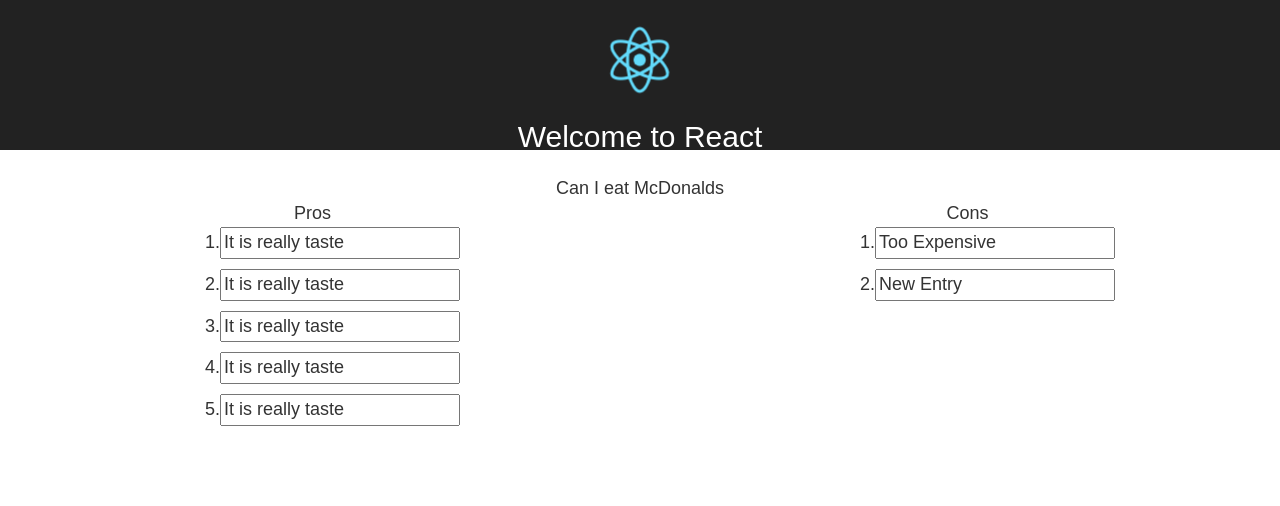
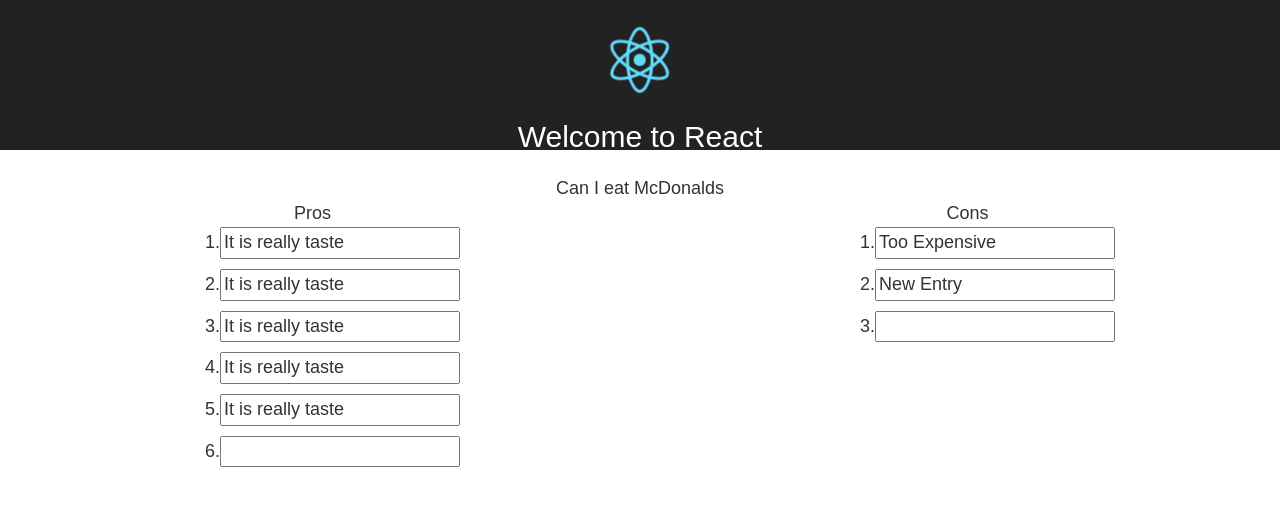
Before and after one commit to Khachatour/Pros-And-Cons, a React (Create React App) app: page / in a window 1280 px wide. Shown: the top 506 px of the page. Built offline with nearby package versions, Linux system fonts and the light colour scheme.

Commit message:
fixed with two components one is statefull and other one is stateless

```diff
--- a/src/App.js
+++ b/src/App.js
@@ -21,14 +21,14 @@ class App extends Component {
               Pros
               <List
                 valueArr={
-                  ['It is really taste', 'It is really taste', 'It is really taste', 'It is really taste', 'It is really taste']
+                  ['It is really taste', 'It is really taste', 'It is really taste', 'It is really taste', 'It is really taste','']
                 } />
             </Col>
             <Col md={6}>
               Cons
               <List
                 valueArr={
-                  ['Too Expensive', 'New Entry']
+                  ['Too Expensive', 'New Entry','']
                 } />
             </Col>
           </Row>
--- a/src/components/List.js
+++ b/src/components/List.js
@@ -1,56 +1,48 @@
 import React, { Component } from 'react'
 import ListItem from './ListItem'
-import update from 'immutability-helper';
 
 class List extends Component {
     constructor(props) {
         super(props)
-        let { valueArr } = props
         this.state = {
-            valueArr
+            valueArr: props.valueArr
         }
+        this.copiedArr = this.state.valueArr.slice()
     }
 
-    handleInputChanges(e, index) {
-        if (index === (this.state.valueArr.length - 1)) {
-            //Updates value in state using immutability-helper
-            this.setState({
-                valueArr: update(this.state.valueArr, { $splice: [[index, 1, e.target.value]], $push: [''] })
-            })
-        } else {
-            if (e.target.value === '') {
-                this.setState({
-                    valueArr: update(this.state.valueArr, { $splice: [[index, 1]] })
-                })
-            } else {
-                this.setState({
-                    valueArr: update(this.state.valueArr, { $splice: [[index, 1, e.target.value]] })
-                })
-            }
-        }
+    lastItemHandle(newVal) {
+        this.copiedArr[this.copiedArr.length-1] = newVal
+        this.copiedArr.push('')
+        this.setState({
+            valueArr: this.copiedArr
+        })
     }
 
-    handleBlurChanges(e, index) {
-        if (!e.target.value && index === (this.state.valueArr.length - 1)) {
-            this.setState({
-                valueArr: update(this.state.valueArr, { $splice: [[index, 1]] })
-            })
-        }
+    deleteItem(index) {
+        this.copiedArr.splice(index, 1)
+        this.setState({
+            valueArr: this.copiedArr
+        })
     }
-
-    test(item) {
-        console.log(item)
+    editItem(newVal, index) {
+        this.copiedArr[index] = newVal
+        this.setState({
+            valueArr: this.copiedArr
+        })
     }
 
     render() {
+        const {valueArr} = this.state
         return (
             <div>
                 <ol>
                     {this.state.valueArr.map((item, index) =>
                         <ListItem key={index}
-                                  value={item}
+                                  valueArr={valueArr}
                                   index={index}
-                                  listItemInputChange={() => this.test(item)}/>
+                                  lastItemHandle={(e) => this.lastItemHandle(e)}
+                                  deleteItem={() => this.deleteItem(index)}
+                                  editItem={(e) => this.editItem(e, index)}/>
                     )}
                 </ol>
             </div>
--- a/src/components/ListItem.js
+++ b/src/components/ListItem.js
@@ -2,21 +2,25 @@ import React from 'react'
 
 
 
-export default function ListItem(props) {
+export default function ListItem({ valueArr, index, lastItemHandle, deleteItem, editItem }) {
+
+
     const handleInputChanges = (e, index) => {
-        console.log(index)
-        /**
-         * Call function for every case
-         * lastItem check
-         * edit item
-         * delete item
-         */
+
+        const isLastItem = (arr, index) => (index === (arr.length - 1))
+
+        if (isLastItem(valueArr, index)) return lastItemHandle(e.target.value, index)
+
+        if (!e.target.value) return deleteItem(index)
+
+        editItem(e.target.value, index)
+
     }
 
     return (
         <p>
-            <span>{props.index + 1}.</span>
-            <input value={props.value} onChange={(e) => handleInputChanges(e,props.index)}/>
+            <span>{index + 1}.</span>
+            <input value={valueArr[index]} onChange={(e) => handleInputChanges(e, index)} />
         </p>
     )
 }
```
